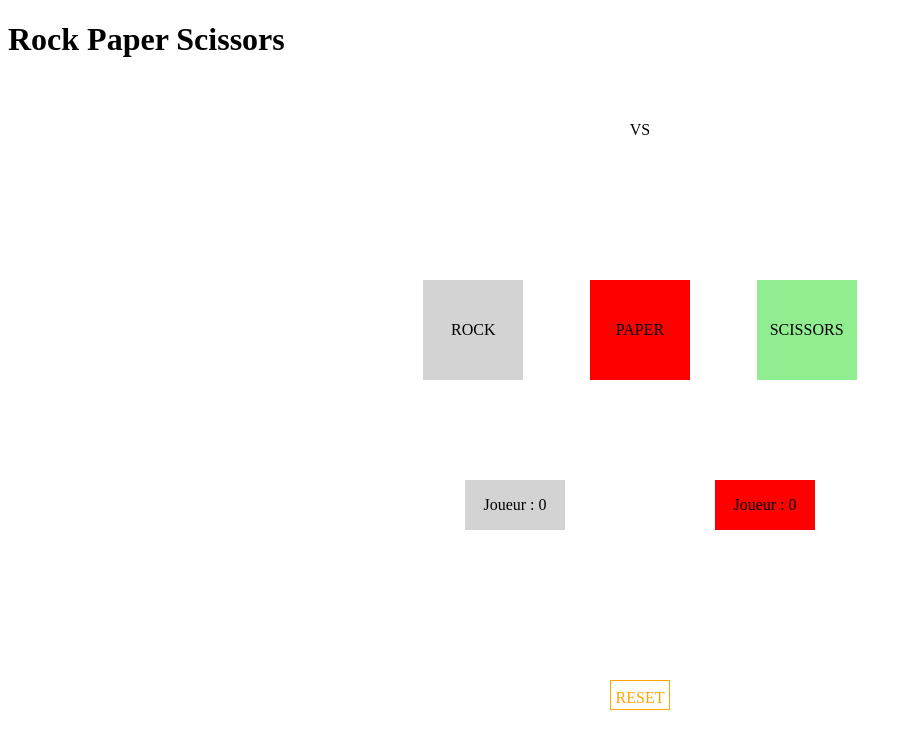
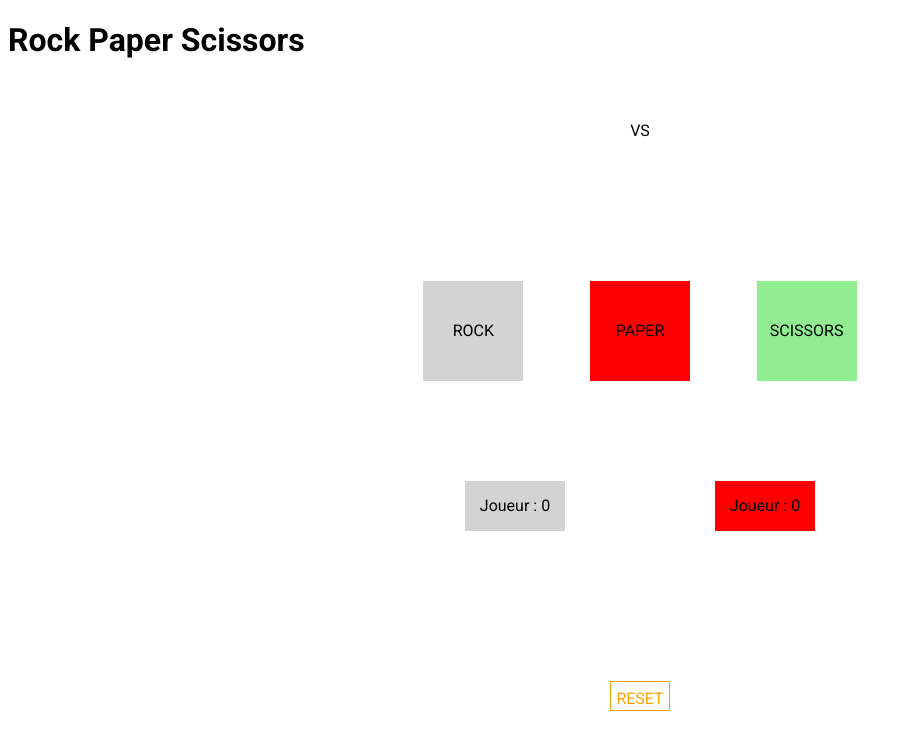
Before and after one commit to sofyanne/rock_paper_scissor, a plain HTML site: page index.html in a window 1280 px wide. Shown: the whole page, without its empty margins (0-912 px from the left). Drawn offline with Linux system fonts and the light colour scheme.

```diff
--- a/assets/css/style.css
+++ b/assets/css/style.css
@@ -3,6 +3,8 @@
   --bg_p1: red;
   --bg_p2: lightgrey;
   --bg_scissors: lightgreen;
+
+  font-family: "Roboto", sans-serif;
 }
 
 .rotate {
--- a/index.html
+++ b/index.html
@@ -4,6 +4,12 @@
     <meta charset="UTF-8" />
     <meta http-equiv="X-UA-Compatible" content="IE=edge" />
     <meta name="viewport" content="width=device-width, initial-scale=1.0" />
+    <link rel="preconnect" href="https://fonts.googleapis.com" />
+    <link rel="preconnect" href="https://fonts.gstatic.com" crossorigin />
+    <link
+      href="https://fonts.googleapis.com/css2?family=Roboto:wght@100;400;700&display=swap"
+      rel="stylesheet"
+    />
     <link rel="stylesheet" href="./assets/css/style.css" />
     <script src="./assets/js/main.js" defer></script>
     <title>Document</title>
```
